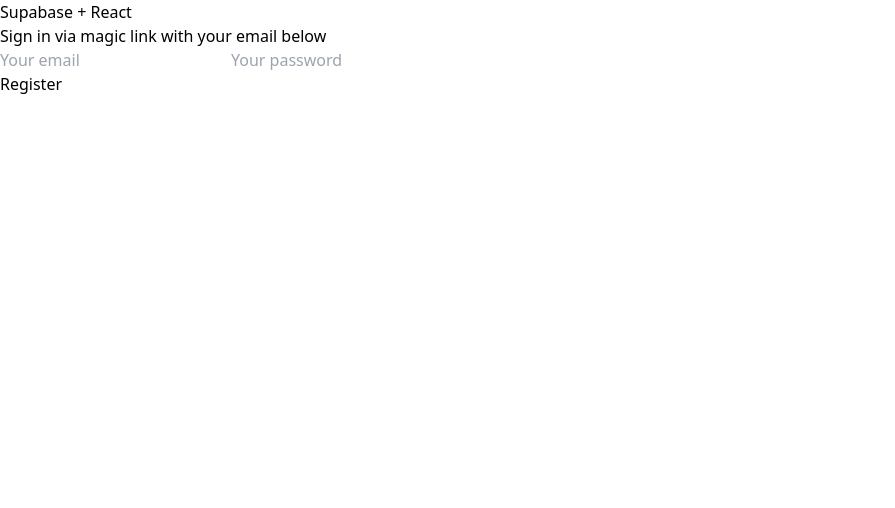
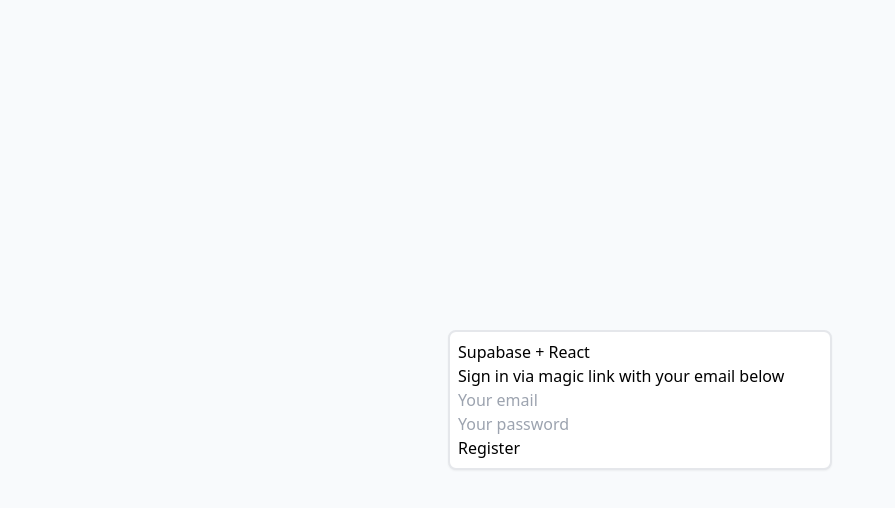
Before and after one commit to gskril/todo, a React (Vite) app: page / in a window 1280 px wide. Shown: the top 508 px of the page, without its empty margins (0-895 px from the left). Built offline with nearby package versions, Linux system fonts and the light colour scheme; no server answers.

Commit message:
Create root layout

```diff
--- a/src/App.tsx
+++ b/src/App.tsx
@@ -4,6 +4,7 @@
 import { supabase } from './supabase'
 import Account from './screens/Account'
 import Auth from './screens/Auth'
+import { Layout } from './components/Layout'
 
 export default function App() {
   const [session, setSession] = useState<Session | null>(null)
@@ -18,9 +19,9 @@
     })
   }, [])
 
-  if (session) {
-    return <Account key={session.user.id} session={session} />
-  } else {
-    return <Auth />
-  }
+  return (
+    <Layout>
+      {session ? <Account key={session.user.id} session={session} /> : <Auth />}
+    </Layout>
+  )
 }
--- /dev/null
+++ b/src/components/Layout.tsx
@@ -0,0 +1,9 @@
+export function Layout({ children }: { children: React.ReactNode }) {
+  return (
+    <div className="bg-slate-50 min-h-svh p-4 flex w-full justify-center items-center">
+      <div className="bg-white max-w-96 mx-auto border-2 boder-slate-200 rounded-lg p-2 w-full h-fit shadow-sm">
+        {children}
+      </div>
+    </div>
+  )
+}
```
